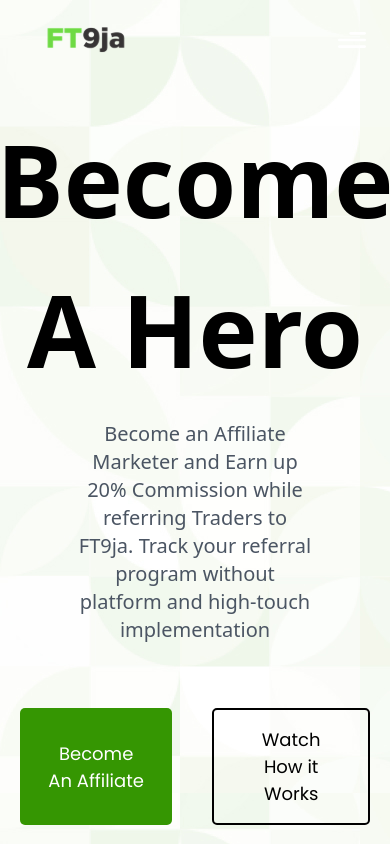
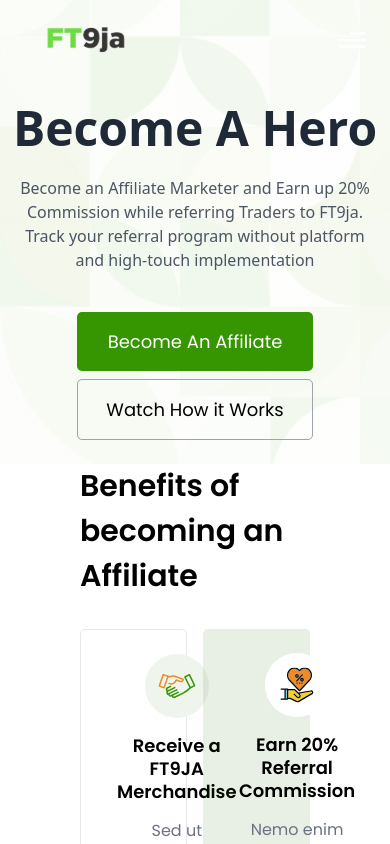
Before and after one commit to seunthegreat/FT9ja-Hero-main, a React (Vite) app: page / in a window 390 px wide. Shown: the top 844 px of the page. Built offline with nearby package versions, Linux system fonts and the light colour scheme.

Commit message:
made hero section responsive

```diff
--- a/src/components/Benefits.jsx
+++ b/src/components/Benefits.jsx
@@ -21,7 +21,7 @@
 const Benefits = () => (
   <section id="features" className={[layout.section, `sm:px-16 px-20`]}>
     <div className={layout.sectionInfo}>
-      <h2 className={styles.heading}>Benefits of becoming<br className="sm:block hidden"/>an Affiliate</h2>
+      <h2 className={styles.heading}>Benefits of becoming an Affiliate</h2>
     </div>
     <div className={`${layout.sectionItems} flex-col`}>
       {features.map((feature, index) => (
--- a/src/components/Button.jsx
+++ b/src/components/Button.jsx
@@ -3,7 +3,7 @@
 const Button = ({styles, title, outline, small}) => (
   <button
     type="button"
-    className={`${small && "py-3 px-5" }  py-4 px-7 rounded-[5px] ${outline ? "border-black border-2" : "bg-button"}
+    className={`${small && "py-3 px-5" } py-4 px-7 rounded-[5px] ${outline ? "border-gray-400 border" : "bg-button"}
     font-poppins text-[18px] ${outline ? "text-black" : "text-primary"} outline-none ${styles} `}>
     {title}
   </button>
--- a/src/components/Hero.jsx
+++ b/src/components/Hero.jsx
@@ -4,11 +4,11 @@
 const Hero = (props) => (
   <section id="home" style = {{backgroundImage: props.backgroundImage }}>
     <div className={`flex justify-center items-center flex-col ${styles.paddingY}`}>
-      <h1 className="text-[100px] font-bold text-center text-black mb-4 ">Become A Hero</h1>
-      <p className="text-xl w-[60%] font-light text-center text-gray-600 mb-6">Become an Affiliate Marketer and Earn up 20% Commission while referring Traders to FT9ja. Track your referral program without platform and high-touch implementation</p>
-      <div className="flex justify-center">
-        <Button styles="mt-10 mx-5" title="Become An Affiliate"/>
-        <Button styles="mt-10 mx-5" title="Watch How it Works" outline/>
+      <h1 className="text-5xl font-bold text-center text-gray-800 md:text-6xl lg:text-7xl xl:text-8xl ">Become A Hero</h1>
+      <p className="lg:w-[60%] md:w-[60%] sm:w-[70%] ss:w-[80%] xs:w-[80%] text-gray-600 font-light mb-4 md:mb-6 lg:mb-8 xl:mb-10 text-center px-4 py-6">Become an Affiliate Marketer and Earn up 20% Commission while referring Traders to FT9ja. Track your referral program without platform and high-touch implementation</p>
+      <div className="flex justify-center flex-col lg:flex-row md:flex-row sm:flex-row ss:flex-row">
+        <Button styles="mx-5 mb-2 lg:mb-0 md:mb-0 sm:mb-0 ss:mb-0 xs:mb-3" title="Become An Affiliate"/>
+        <Button styles="mx-5" title="Watch How it Works" outline/>
       </div>
     </div>
   </section>
```
Also changed, not shown: 2 other files (tests, documents, lock files or other folders).
